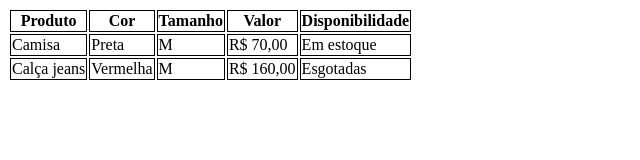
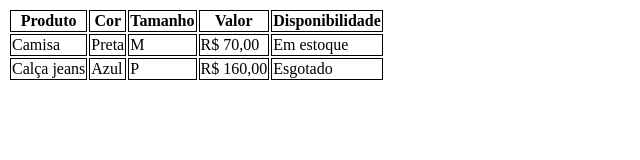
Before and after one commit to Luis-Dialain/aula-tabela, a plain HTML site: page index.html in a window 1280 px wide. Shown: the whole page, without its empty margins (0-640 px from the left). Drawn offline with Linux system fonts and the light colour scheme.

Commit message:
alterações

```diff
--- a/index.html
+++ b/index.html
@@ -40,10 +40,10 @@
 
             <tr>
                 <td>Calça jeans</td>
-                <td>Vermelha</td>
-                <td>M</td>
+                <td>Azul</td>
+                <td>P</td>
                 <td>R$ 160,00</td>
-                <td>Esgotadas</td>
+                <td>Esgotado</td>
             </tr>
         </tbody>
     </table>
```
